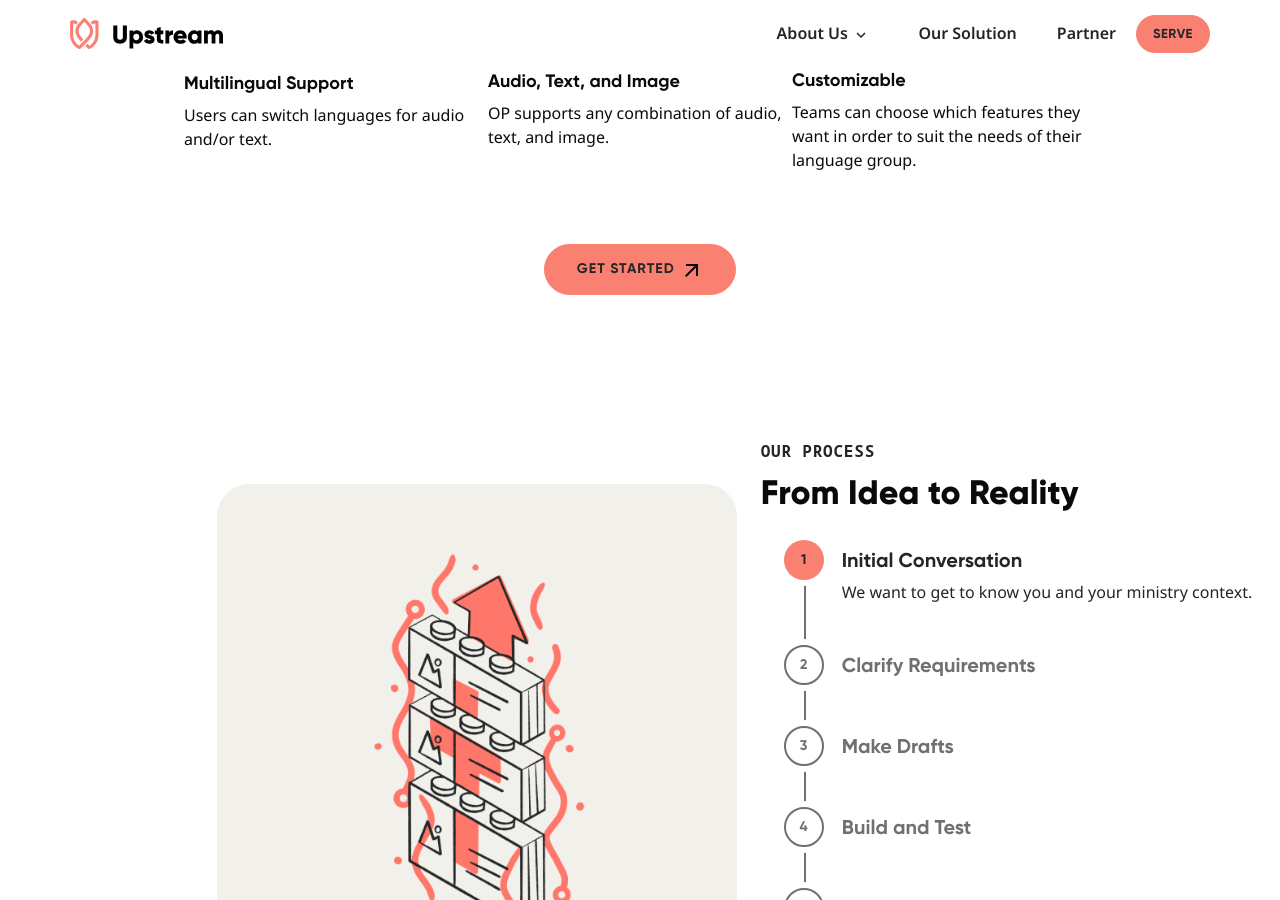
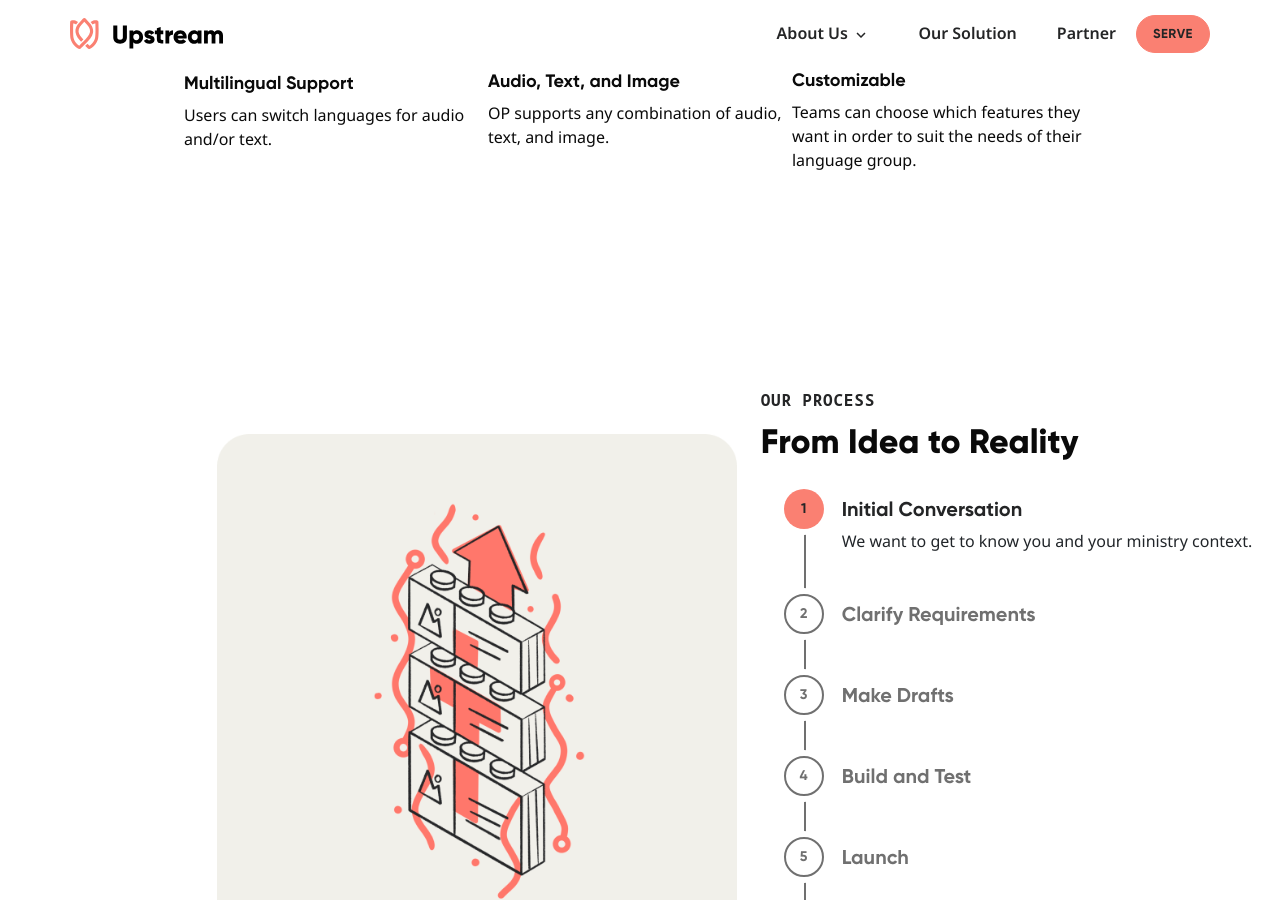
Before and after one commit to UpstreamCode/upstreamcode.github.io, a Jekyll site: the page built from _pages/our-solution.html, in a window 1280 px wide and 900 px high, scrolled down 2486 px. Built offline with Jekyll 4.4.1, drawn with Linux system fonts in a browser that asks for light colours; comment, search, counter and statistics services are not loaded.

Commit message:
Remove get started btn from our solution

```diff
--- a/_pages/our-solution.html
+++ b/_pages/our-solution.html
@@ -226,9 +226,6 @@ image: assets/images/share-upstream-code.jpg
         </p>
       </div>
     </div>
-    <div class="call-to-action text-center">
-      <a href="https://tally.so/r/me6EJo" target="_blank" rel="nofollow" class="btn btn-primary">Get Started {% include svgs/icons/arrows/arrow-external.svg %}</a>
-    </div>
   </div>
   {%- include our-process.html -%} {%- include testimonials.html -%}
   <div id="content-box-6">
```
